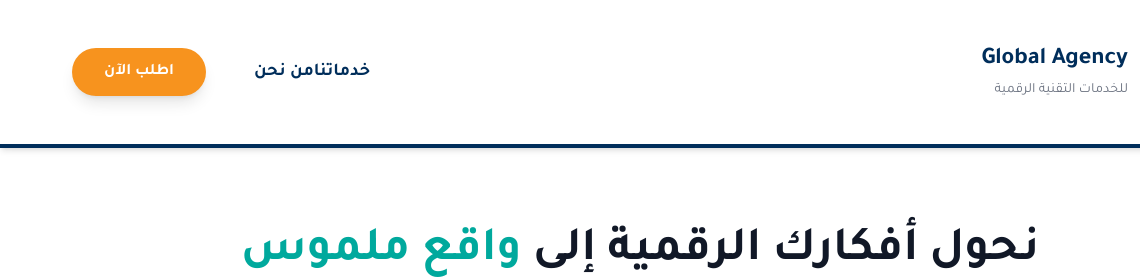
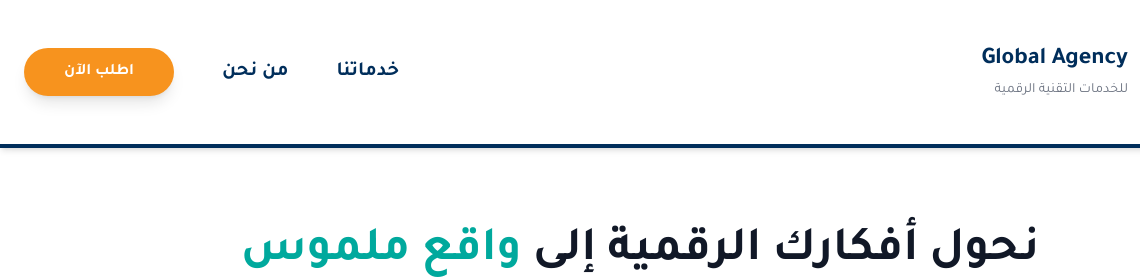
Before and after one commit to globalegency-wq/LandingPage, a plain HTML site: page index.html in a window 1280 px wide. Shown: the top 280 px of the page, 0-1140 px from the left. Drawn offline with nearby package versions, Linux system fonts and the light colour scheme.

Commit message:
Update index.html
Fourth

```diff
--- a/index.html
+++ b/index.html
@@ -110,17 +110,17 @@
             <i class="fas fa-bars"></i>
         </button>
 
-        <nav id="nav-menu" class="hidden absolute top-full left-0 w-full bg-white shadow-lg md:shadow-none md:static md:flex md:w-auto md:bg-transparent items-center space-x-reverse md:space-x-12 font-bold flex-col md:flex-row p-6 md:p-0 transition-all duration-300">
+        <nav id="nav-menu" class="menu-hidden absolute top-full left-0 w-full bg-white shadow-xl md:shadow-none md:static md:flex md:w-auto md:bg-transparent items-center gap-x-12 font-bold flex-col md:flex-row p-6 md:p-0 md:opacity-100 md:scale-y-100 md:pointer-events-auto">
 
-            <div class="flex flex-col md:flex-row items-center space-x-reverse space-x-6 md:space-x-12 mb-6 md:mb-0 w-full md:w-auto">
-                <a href="#services" class="block py-3 md:py-0 text-lg text-[#002e5b] hover:text-[#00A99D] transition-all">خدماتنا</a>
-                <a href="#about" class="block py-3 md:py-0 text-lg text-[#002e5b] hover:text-[#00A99D] transition-all">من نحن</a>
-            </div>
+                <div class="flex flex-col md:flex-row items-center gap-y-4 md:gap-x-12 mb-6 md:mb-0">
+                    <a href="#services" class="text-xl text-[#002e5b] hover:text-[#00A99D] transition-all">خدماتنا</a>
+                    <a href="#about" class="text-xl text-[#002e5b] hover:text-[#00A99D] transition-all">من نحن</a>
+                </div>
 
-            <a id="nav-order-btn" href="https://wa.me/967781088588" class="bg-[#F7931E] text-white px-8 py-3 rounded-full font-bold shadow-lg hover:bg-[#D97D1A] text-center w-full md:w-auto transition-transform hover:scale-105">
-                اطلب الآن
-            </a>
-        </nav>
+                <a href="https://wa.me/967781088588" class="bg-[#F7931E] text-white px-10 py-3 rounded-full font-bold shadow-lg hover:bg-[#D97D1A] transition-all hover:scale-105 text-center w-full md:w-auto">
+                    اطلب الآن
+                </a>
+            </nav>
     </div>
 </header>
 
```
